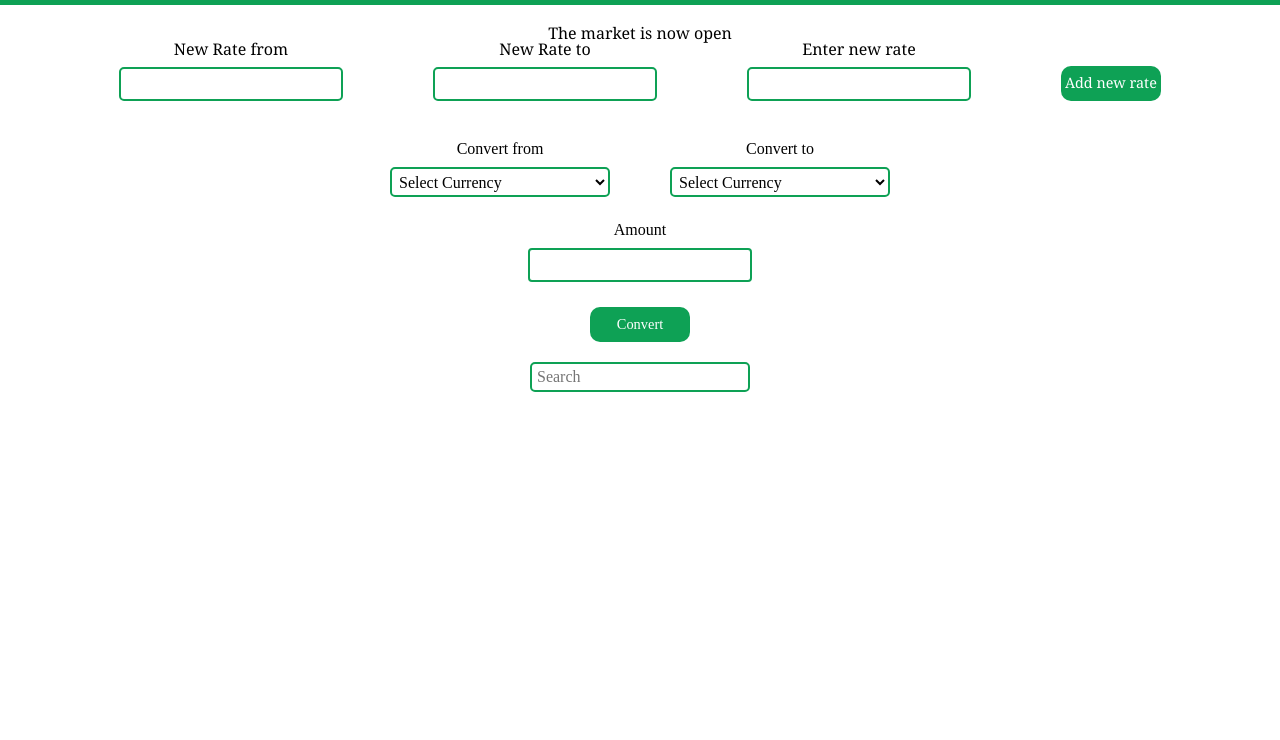
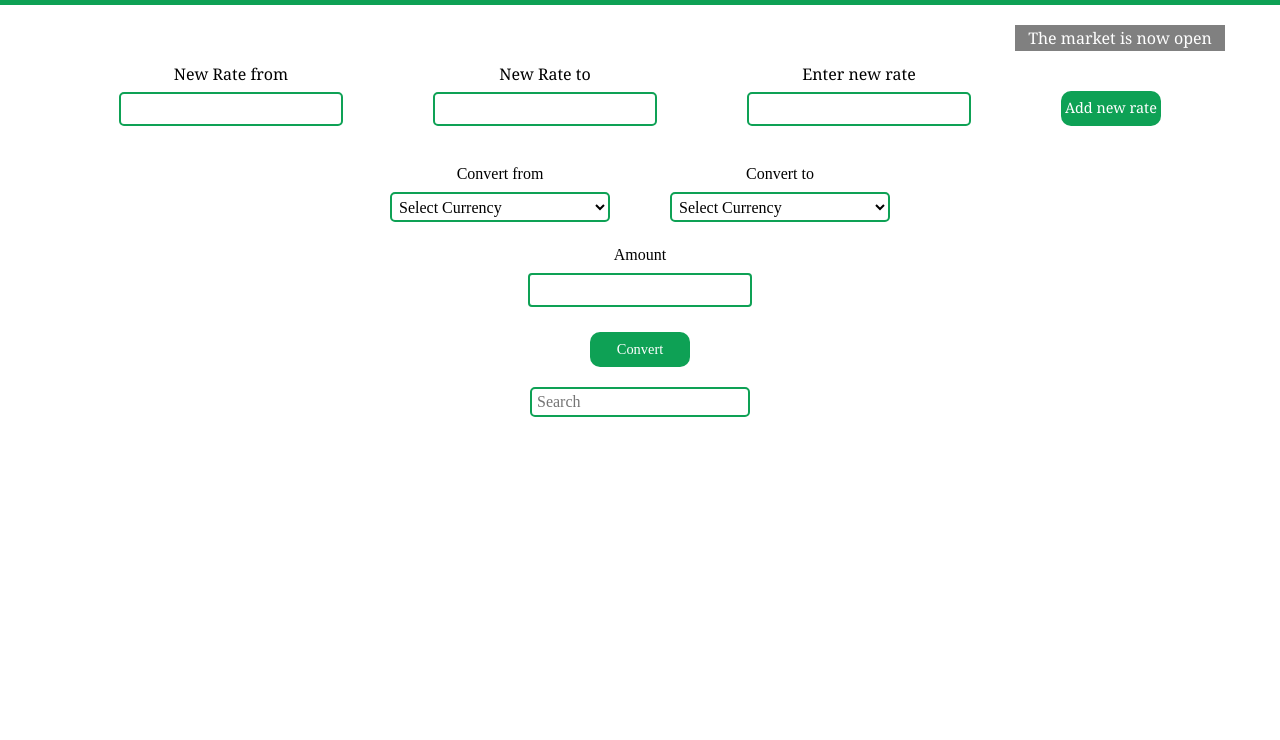
Before and after one commit to tonevrav/currency-converter, a plain HTML site: page index.html in a window 1280 px wide. Shown: the part 60-800 px from the top of the page. Drawn offline with nearby package versions, Linux system fonts and the light colour scheme; files that its build step writes are made by us from their sources; no server answers.

Commit message:
Added simple styles for info container

```diff
--- a/sass/components/_components.scss
+++ b/sass/components/_components.scss
@@ -2,3 +2,4 @@
 @import "./add-rate";
 @import "./convert";
 @import "./grid";
+@import "./market-info";
--- /dev/null
+++ b/sass/components/_market-info.scss
@@ -0,0 +1,8 @@
+.marketInfo {
+    border: 2px;
+    background-color: grey;
+    color: white;
+    padding: 5px;
+    max-width: 200px;
+    margin: 0 0 15px auto;
+}
```
